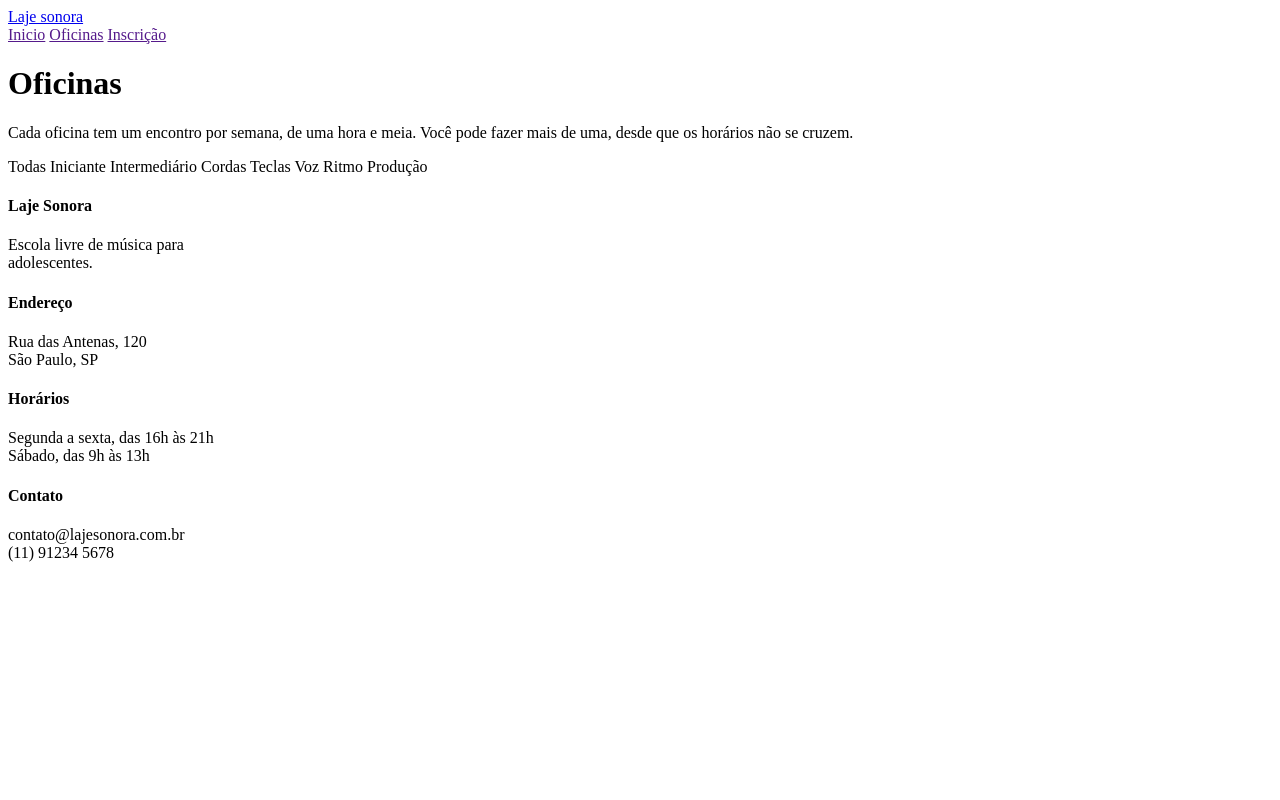
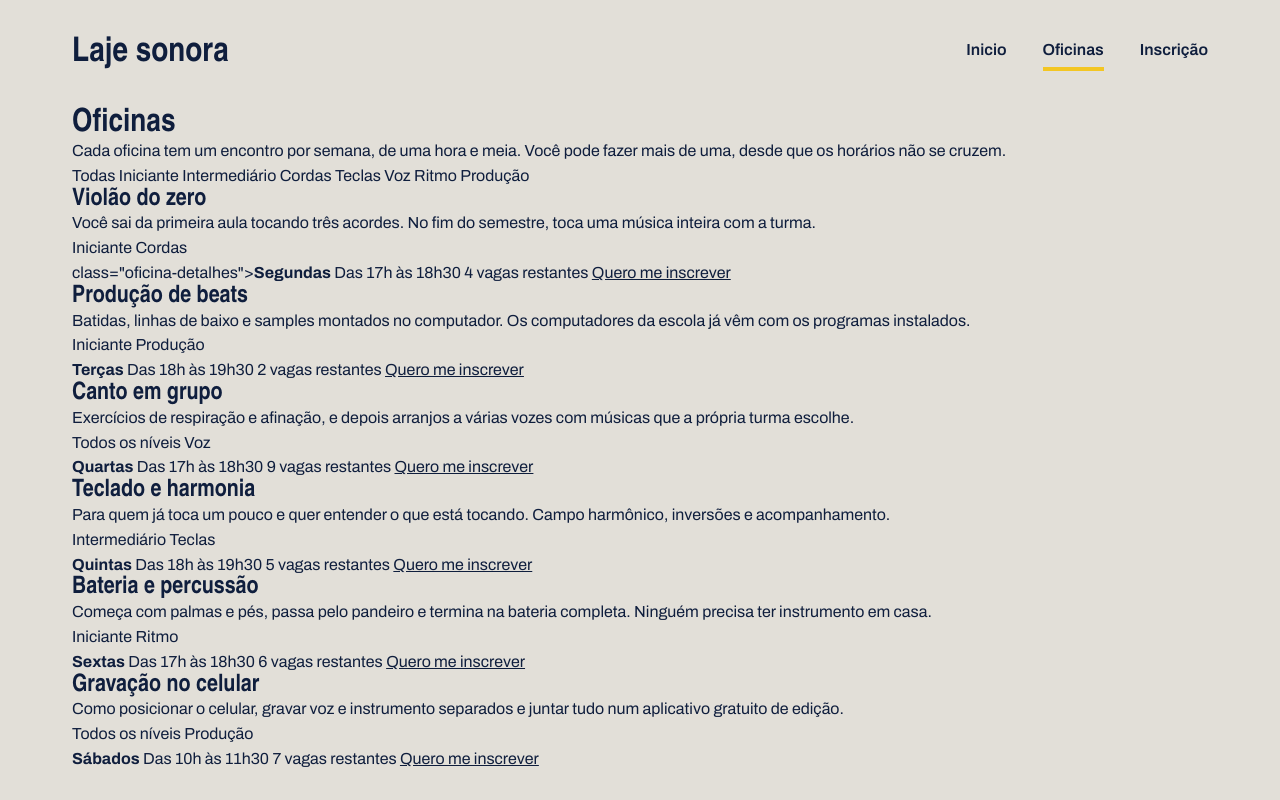
Before and after one commit to Juan-1C/laje_sonora, a plain HTML site: page oficinas.html in a window 1280 px wide. Shown: the top 800 px of the page. Drawn offline with Linux system fonts and the light colour scheme; a web font is replaced by a local one.

Commit message:
HTML da página de oficinas

```diff
--- a/oficinas.css
+++ b/oficinas.css
@@ -0,0 +1,93 @@
+*{
+    margin: 0;
+    padding: 0;
+box-sizing: border-box;
+
+}
+:root{
+    --concreto: #E2DFD8 ;
+    --concreto-escuro: #CBC7BE;
+    --tinta:  #0F1E3D;
+    --caixa-dagua: #1F5FBF;
+    --fita: #F3C623;
+    --branco: #FFFFFF;
+    --fonte-cartaz :"Big Shoulders", "Arial Narrow", sans-serif;
+    --fonte-texto:"Archivo", Arial, sans-serif;
+}
+body{
+    background-color: var(--concreto);
+color: var(--tinta);
+font-family: var(--fonte-texto);
+
+    font-size:17;
+    line-height:1.55;
+}
+a{
+    color:inherit
+}
+h1,h2,h3{
+    font-family: var(--fonte-cartaz);
+    font-weight: 900;
+    line-height: 0.95;
+}
+.conteudo{
+     max-width: 1200px;
+    margin-inline: auto;
+    padding-inline: 32px;}
+    .topo{
+        padding-block: 28px;
+         display: flex;
+          justify-content: space-between;
+           align-items: center;
+        }
+        .logo{
+            font-family: var(--fonte-cartaz);
+        font-size: 34px;
+    font-weight: 900;
+    text-decoration: none;}
+    .menu{
+        display: flex;
+     gap: 36px;
+     a{font-weight: 600;
+        text-decoration:none ;
+    padding-bottom: 4px;
+    border-bottom: 4px solid transparent;
+    }
+    }
+    .menu a:hover{
+        border-bottom-color:var(--tinta);
+    }
+    .menu a.atual{
+        border-bottom-color:var(--fita);}
+        .rodape{
+            margin-top: 120px;
+            background: var(--tinta);
+            color: var(--concreto);
+            padding-block: 56px;
+           }
+           .rodape-colunas
+           {
+            display: flex;
+            gap:  40px;
+           }
+           .rodape-coluna{
+           flex: 1;
+           }
+           .rodape h4{
+            font-family: var(--fonte-cartaz);
+            font-size: 26px;
+            color: var(--fita);
+            margin-block: 12px;
+           }
+           .foto{
+            background-color: var(--concreto-escuro);
+        }
+        .foto-azul{
+            background-color: var(--caixa-dagua);
+        }
+        .foto-amarela{
+            background-color: var(--fita);
+        }
+        .foto-tinta{
+            background-color: var(--tinta);
+        }
--- a/oficinas.html
+++ b/oficinas.html
@@ -15,16 +15,16 @@
     <header class="conteudo topo">
 <a href="index.html" class="logo">Laje sonora</a>
 <nav class="menu">
-    <a href="" >Inicio</a>
-    <a href=""class="atual">Oficinas</a>
-    <a href="">Inscrição</a>
+    <a href="index.html" >Inicio</a>
+    <a href="oficinas.html"class="atual">Oficinas</a>
+    <a href="inscricao.html">Inscrição</a>
 </nav>
     </header>
     <main class="conteudo">
         <h1 class="titulo-pagina">Oficinas</h1>
         <p class="subtitulo-pagina">Cada oficina tem um encontro por semana, de uma hora e meia. Você pode fazer mais de uma, desde que os horários não se cruzem.</p>
         <div class="filtros">
-            <span class="filtro ativo">Todas</span>
+            <span class="filtro  ativo">Todas</span>
             <span class="filtro">Iniciante</span>
             <span class="filtro">Intermediário</span>
             <span class="filtro">Cordas</span>
@@ -32,7 +32,111 @@
             <span class="filtro">Voz</span>
             <span class="filtro">Ritmo</span>
             <span class="filtro">Produção</span>
-        </div>
+            <div class="lista">
+            </div>
+                <article class="oficina">
+                    <div class="foto foto-azul"></div>
+                    <div class="oficina-texto">
+                        <h2>Violão do zero</h2>
+                        <p>Você sai da primeira aula tocando três acordes. No fim do semestre, toca uma música inteira com a turma.</p>
+                        <div class="etiquetas">
+                            <span class="etiqueta">Iniciante</span>
+                        <span class="etiqueta">Cordas</span>
+                    </div>
+                    <div>
+                        class="oficina-detalhes"><strong>Segundas</strong>
+                    <span>Das 17h às 18h30</span>
+                    <span>4 vagas restantes</span>
+                    <a href="inscricao.html">Quero me inscrever</a>
+                    </div>
+
+                </article>
+                <article class="oficina">
+                    <div class="foto foto-amarela"></div>
+                    <div class="oficina-texto">
+                        <h2>Produção de beats</h2>
+                        <p>Batidas, linhas de baixo e samples montados no computador. Os computadores da escola já vêm com os programas instalados.</p>
+                        <div class="etiquetas">
+                            <span class="etiqueta">Iniciante</span>
+                        <span class="etiqueta">Produção</span>
+                    </div>
+                    <div class="oficina-detalhes">
+                        <strong>Terças</strong>
+                    <span>Das 18h às 19h30</span>
+                    <span>2 vagas restantes</span>
+                    <a href="inscricao.html">Quero me inscrever</a>
+                    </div>
+
+                </article>
+                <article class="oficina">
+                    <div class="foto foto-tinta"></div>
+                    <div class="oficina-texto">
+                        <h2>Canto em grupo</h2>
+                        <p>Exercícios de respiração e afinação, e depois arranjos a várias vozes com músicas que a própria turma escolhe.</p>
+                        <div class="etiquetas">
+                            <span class="etiqueta">Todos os níveis</span>
+                        <span class="etiqueta">Voz</span>
+                    </div>
+                    <div class="oficina-detalhes">
+                        <strong>Quartas</strong>
+                    <span>Das 17h às 18h30</span>
+                    <span>9 vagas restantes</span>
+                    <a href="inscricao.html">Quero me inscrever</a>
+                    </div>
+
+                </article>
+                <article class="oficina">
+                    <div class="foto foto"></div>
+                    <div class="oficina-texto">
+                        <h2>Teclado e harmonia</h2>
+                        <p>Para quem já toca um pouco e quer entender o que está tocando. Campo harmônico, inversões e acompanhamento.</p>
+                        <div class="etiquetas">
+                            <span class="etiqueta">Intermediário</span>
+                        <span class="etiqueta">Teclas</span>
+                    </div>
+                    <div class="oficina-detalhes">
+                        <strong>Quintas</strong>
+                    <span>Das 18h às 19h30</span>
+                    <span>5 vagas restantes</span>
+                    <a href="inscricao.html">Quero me inscrever</a>
+                    </div>
+
+                </article>
+                <article class="oficina">
+                    <div class="foto foto-azul"></div>
+                    <div class="oficina-texto">
+                        <h2>Bateria e percussão</h2>
+                        <p>Começa com palmas e pés, passa pelo pandeiro e termina na bateria completa. Ninguém precisa ter instrumento em casa.</p>
+                        <div class="etiquetas">
+                            <span class="etiqueta">Iniciante</span>
+                        <span class="etiqueta">Ritmo</span>
+                    </div>
+                    <div class="oficina-detalhes">
+                        <strong>Sextas</strong>
+                    <span>Das 17h às 18h30</span>
+                    <span>6 vagas restantes</span>
+                    <a href="inscricao.html">Quero me inscrever</a>
+                    </div>
+
+                </article>
+                <article class="oficina">
+                    <div class="foto foto-amarela"></div>
+                    <div class="oficina-texto">
+                        <h2>Gravação no celular</h2>
+                        <p>Como posicionar o celular, gravar voz e instrumento separados e juntar tudo num aplicativo gratuito de edição.</p>
+                        <div class="etiquetas">
+                            <span class="etiqueta">Todos os níveis</span>
+                        <span class="etiqueta">Produção</span>
+                    </div>
+                    <div class="oficina-detalhes">
+                        <strong>Sábados</strong>
+                    <span>Das 10h às 11h30</span>
+                    <span>7 vagas restantes</span>
+                    <a href="inscricao.html">Quero me inscrever</a>
+                    </div>
+
+                </article>
+
     </main>
     <footer class="rodape">
         <div class="conteudo rodape-colunas">
```
Also changed, not shown: index.html (+3 -3 lines).
